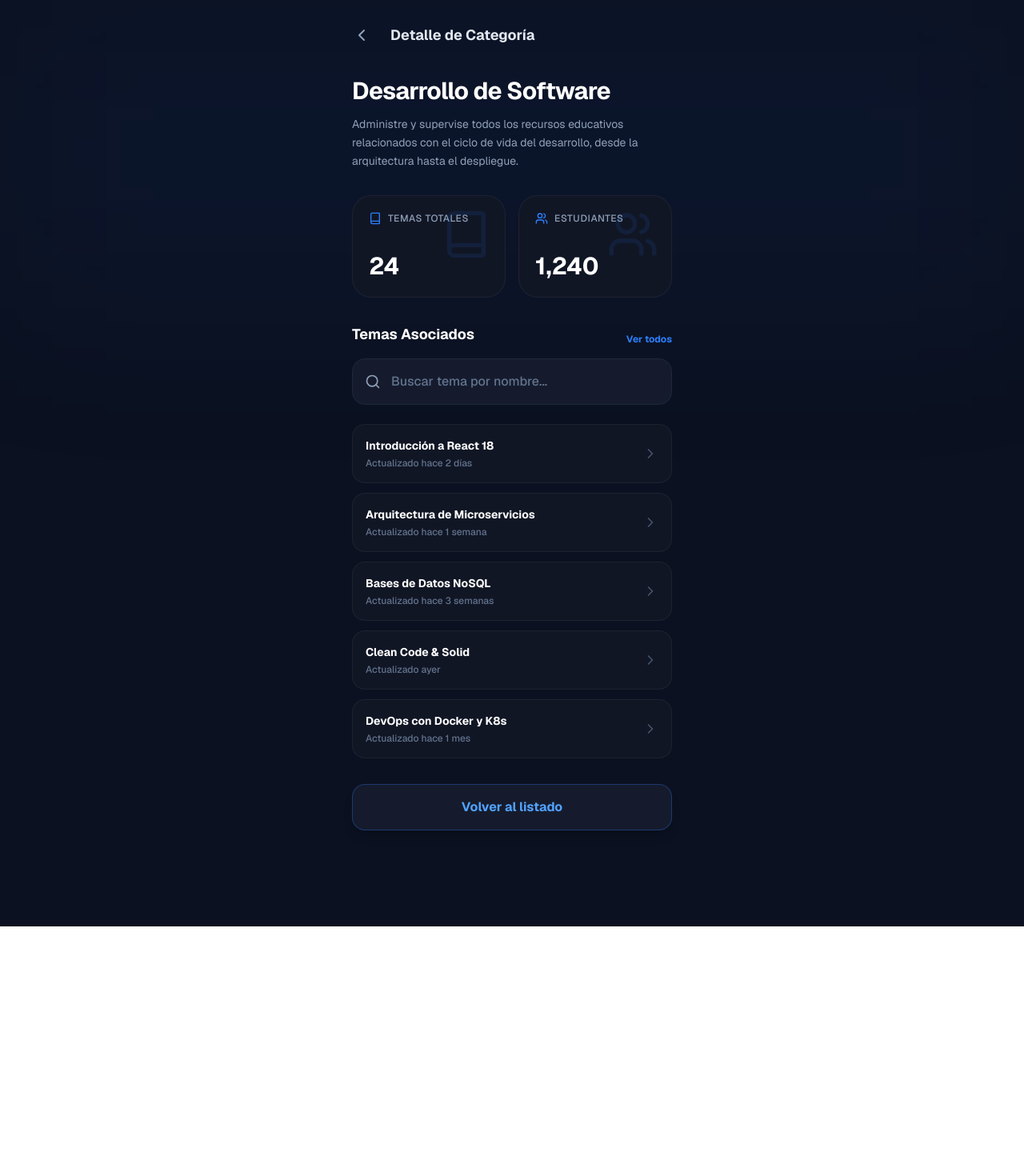
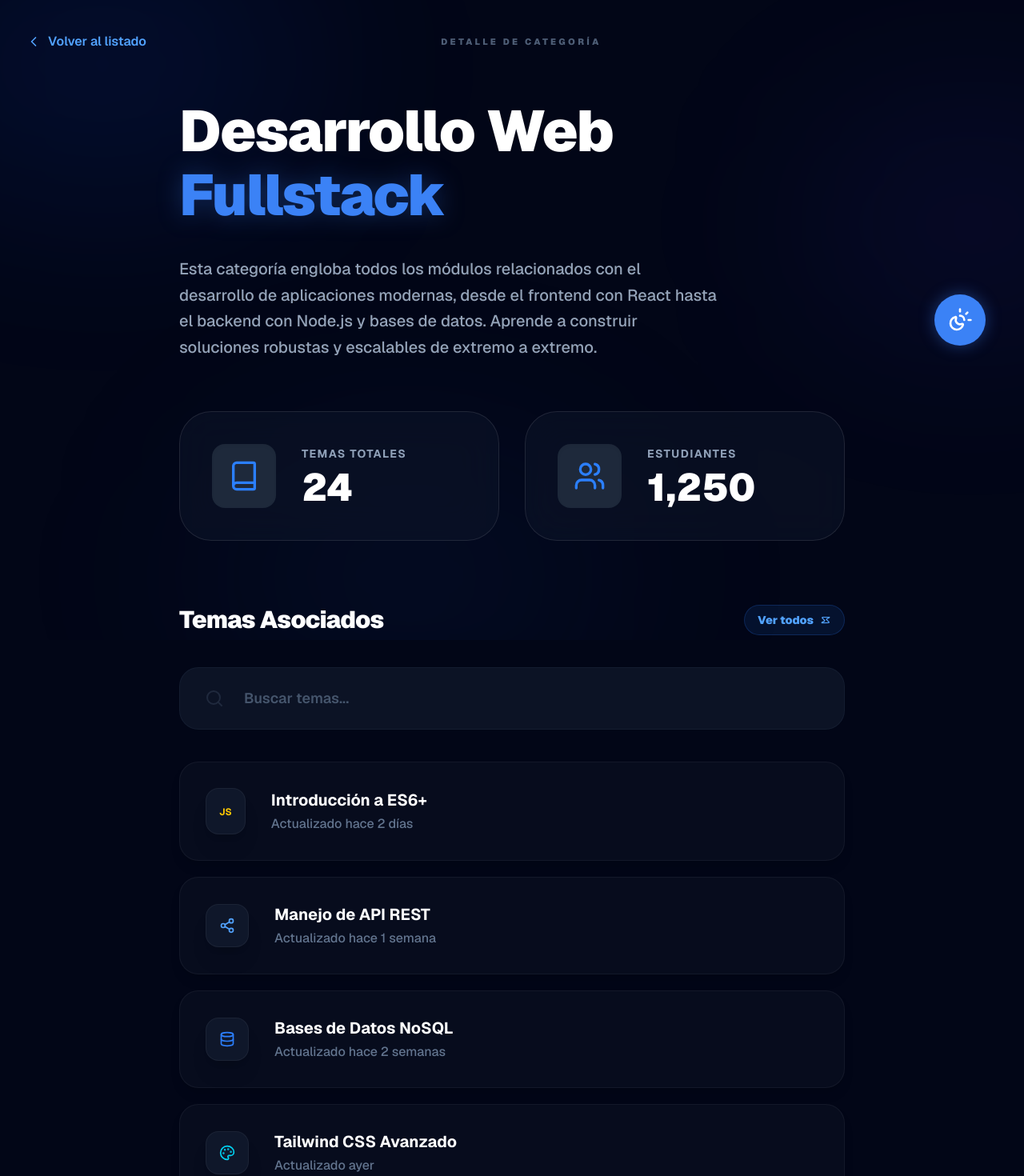
Before and after one commit to unerg-ortiz/edupractica-app, a Next.js app: page /1/admin/categories/1 in a window 1280 px wide. Shown: the top 1470 px of the page at 80% size. Before the commit the page ends 1158 px from the top, so only its background shows below. Built offline with nearby package versions, Linux system fonts and the light colour scheme.

Commit message:
feat: Implement admin category detail page with mock data, topic listing, and search functionality.

```diff
--- a/app/[lang]/admin/categories/[id]/page.tsx
+++ b/app/[lang]/admin/categories/[id]/page.tsx
@@ -9,23 +9,28 @@ import {
     Book,
     Users,
     ChevronRight,
-    LayoutGrid,
-    BarChart,
-    Settings
+    Search as SearchIcon,
+    Code,
+    Database,
+    Palette,
+    Zap,
+    Share2,
+    SunMoon
 } from 'lucide-react';
-import clsx from 'clsx';
 import { useRouter } from 'next/navigation';
 
-// Interfaces for Mock Data
 interface Topic {
     id: string;
     name: string;
     updatedAt: string;
+    icon: React.ReactNode;
+    iconColor: string;
 }
 
 interface CategoryDetail {
     id: string;
     name: string;
+    subtitle: string;
     description: string;
     totalTopics: number;
     totalStudents: number;
@@ -34,23 +39,23 @@ interface CategoryDetail {
 
 export default function CategoryDetailPage({ params }: { params: { lang: string, id: string } }) {
     const t = useTranslations('Categories.detail');
-    const tNav = useTranslations('Admin.nav'); // Assuming reused from list
     const router = useRouter();
     const [searchQuery, setSearchQuery] = useState('');
 
     // Mock Data based on the user request image
     const category: CategoryDetail = {
         id: params.id,
-        name: 'Desarrollo de Software',
-        description: 'Administre y supervise todos los recursos educativos relacionados con el ciclo de vida del desarrollo, desde la arquitectura hasta el despliegue.',
+        name: 'Desarrollo Web',
+        subtitle: 'Fullstack',
+        description: 'Esta categoría engloba todos los módulos relacionados con el desarrollo de aplicaciones modernas, desde el frontend con React hasta el backend con Node.js y bases de datos. Aprende a construir soluciones robustas y escalables de extremo a extremo.',
         totalTopics: 24,
-        totalStudents: 1240,
+        totalStudents: 1250,
         topics: [
-            { id: '1', name: 'Introducción a React 18', updatedAt: 'Actualizado hace 2 días' },
-            { id: '2', name: 'Arquitectura de Microservicios', updatedAt: 'Actualizado hace 1 semana' },
-            { id: '3', name: 'Bases de Datos NoSQL', updatedAt: 'Actualizado hace 3 semanas' },
-            { id: '4', name: 'Clean Code & Solid', updatedAt: 'Actualizado ayer' },
-            { id: '5', name: 'DevOps con Docker y K8s', updatedAt: 'Actualizado hace 1 mes' },
+            { id: '1', name: 'Introducción a ES6+', updatedAt: 'Actualizado hace 2 días', icon: <span className="font-bold text-xs">JS</span>, iconColor: 'text-yellow-400' },
+            { id: '2', name: 'Manejo de API REST', updatedAt: 'Actualizado hace 1 semana', icon: <Share2 className="w-5 h-5" />, iconColor: 'text-blue-400' },
+            { id: '3', name: 'Bases de Datos NoSQL', updatedAt: 'Actualizado hace 2 semanas', icon: <Database className="w-5 h-5" />, iconColor: 'text-blue-500' },
+            { id: '4', name: 'Tailwind CSS Avanzado', updatedAt: 'Actualizado ayer', icon: <Palette className="w-5 h-5" />, iconColor: 'text-cyan-400' },
+            { id: '5', name: 'Node.js y Express Core', updatedAt: 'Actualizado hace 1 mes', icon: <Code className="w-5 h-5" />, iconColor: 'text-green-500' },
         ]
     };
 
@@ -59,120 +64,138 @@ export default function CategoryDetailPage({ params }: { params: { lang: string,
     );
 
     return (
-        <div className="min-h-screen bg-[#0B1120] text-white font-sans pb-24 relative overflow-hidden">
-            {/* Background Gradients */}
-            <div className="absolute top-0 left-0 w-full h-96 bg-blue-900/10 blur-[100px] pointer-events-none" />
+        <div className="min-h-screen bg-[#020617] text-white font-sans selection:bg-blue-500/30 overflow-x-hidden">
+            {/* Ambient Background Glows */}
+            <div className="fixed inset-0 pointer-events-none overflow-hidden">
+                <div className="absolute -top-[10%] -left-[10%] w-[40%] h-[40%] bg-blue-600/10 blur-[120px] rounded-full" />
+                <div className="absolute top-[20%] -right-[10%] w-[30%] h-[30%] bg-indigo-600/10 blur-[120px] rounded-full" />
+                <div className="absolute -bottom-[10%] left-[20%] w-[40%] h-[40%] bg-blue-900/10 blur-[120px] rounded-full" />
+            </div>
 
-            <div className="max-w-md mx-auto p-6 relative z-10">
-                {/* Header */}
-                <header className="flex items-center gap-4 mb-8">
+            {/* Header / Nav */}
+            <nav className="relative z-10 max-w-7xl mx-auto px-8 py-10 flex items-center justify-between">
                 <Link
                     href={`/${params.lang}/admin/categories`}
-                        className="p-2 -ml-2 text-slate-400 hover:text-white transition-colors"
+                    className="flex items-center gap-2 text-blue-400 hover:text-blue-300 transition-all hover:-translate-x-1 font-semibold group"
                 >
-                        <ChevronLeft className="w-6 h-6" />
+                    <ChevronLeft className="w-5 h-5 group-hover:scale-110" />
+                    <span className="text-base">Volver al listado</span>
                 </Link>
-                    <h1 className="text-lg font-bold text-slate-200">
-                        {t('title')}
+                <h1 className="text-[11px] uppercase tracking-[0.3em] font-black text-slate-500/80">
+                    DETALLE DE CATEGORÍA
                 </h1>
+                <div className="w-32 hidden sm:block" />
+            </nav>
+
+            <main className="relative z-10 max-w-4xl mx-auto px-8 pt-6 pb-32">
+                {/* Hero Section */}
+                <header className="mb-16">
+                    <h2 className="text-6xl sm:text-7xl font-black text-white mb-2 tracking-tight">
+                        {category.name}
+                    </h2>
+                    <h3 className="text-6xl sm:text-7xl font-black text-[#3B82F6] mb-10 tracking-tight drop-shadow-[0_0_15px_rgba(59,130,246,0.3)]">
+                        {category.subtitle}
+                    </h3>
+                    <p className="text-[#94A3B8] text-xl leading-relaxed max-w-2xl font-medium">
+                        {category.description}
+                    </p>
                 </header>
 
-                {/* Category Info */}
-                <div className="mb-8">
-                    <h2 className="text-3xl font-bold text-white mb-3 tracking-tight">
-                        {category.name}
-                    </h2>
-                    <p className="text-slate-400 text-sm leading-relaxed">
-                        {category.description}
-                    </p>
+                {/* Metrics Cards */}
+                <div className="grid grid-cols-1 sm:grid-cols-2 gap-8 mb-20">
+                    <div className="bg-[#0F172A]/50 backdrop-blur-xl p-10 rounded-[40px] border border-white/10 flex items-center gap-8 group hover:border-blue-500/30 transition-all hover:shadow-[0_0_50px_-12px_rgba(59,130,246,0.2)]">
+                        <div className="bg-[#1E293B] p-5 rounded-2xl group-hover:scale-110 transition-transform duration-500 shadow-inner">
+                            <Book className="w-10 h-10 text-blue-500" />
                         </div>
-
-                {/* Metrics Cards */}
-                <div className="grid grid-cols-2 gap-4 mb-8">
-                    <div className="bg-[#111625] p-5 rounded-3xl border border-white/5 flex flex-col justify-between h-32 relative overflow-hidden group">
-                        <div className="absolute right-0 top-0 p-4 opacity-10 group-hover:opacity-20 transition-opacity">
-                            <Book className="w-16 h-16 text-blue-500" />
-                        </div>
-                        <div className="flex items-center gap-2 text-slate-400 text-xs font-medium uppercase tracking-wider mb-1">
-                            <Book className="w-4 h-4 text-blue-500" />
-                            {t('metrics.totalTopics')}
-                        </div>
-                        <div className="text-3xl font-bold text-white">
-                            {category.totalTopics}
+                        <div>
+                            <div className="text-slate-400 text-sm font-bold uppercase tracking-widest mb-2">Temas Totales</div>
+                            <div className="text-5xl font-black text-white">{category.totalTopics}</div>
                         </div>
                     </div>
 
-                    <div className="bg-[#111625] p-5 rounded-3xl border border-white/5 flex flex-col justify-between h-32 relative overflow-hidden group">
-                        <div className="absolute right-0 top-0 p-4 opacity-10 group-hover:opacity-20 transition-opacity">
-                            <Users className="w-16 h-16 text-blue-500" />
+                    <div className="bg-[#0F172A]/50 backdrop-blur-xl p-10 rounded-[40px] border border-white/10 flex items-center gap-8 group hover:border-blue-500/30 transition-all hover:shadow-[0_0_50px_-12px_rgba(59,130,246,0.2)]">
+                        <div className="bg-[#1E293B] p-5 rounded-2xl group-hover:scale-110 transition-transform duration-500 shadow-inner">
+                            <Users className="w-10 h-10 text-blue-500" />
                         </div>
-                        <div className="flex items-center gap-2 text-slate-400 text-xs font-medium uppercase tracking-wider mb-1">
-                            <Users className="w-4 h-4 text-blue-500" />
-                            {t('metrics.students')}
-                        </div>
-                        <div className="text-3xl font-bold text-white">
-                            {category.totalStudents.toLocaleString()}
+                        <div>
+                            <div className="text-slate-400 text-sm font-bold uppercase tracking-widest mb-2">Estudiantes</div>
+                            <div className="text-5xl font-black text-white">{category.totalStudents.toLocaleString()}</div>
                         </div>
                     </div>
                 </div>
 
                 {/* Topics Section */}
-                <div className="mb-4 flex items-end justify-between">
-                    <h3 className="text-lg font-bold text-white">
-                        {t('associatedTopics')}
-                    </h3>
-                    <button className="text-blue-500 text-xs font-bold hover:text-blue-400 transition-colors">
-                        {t('viewAll')}
-                    </button>
+                <section>
+                    <div className="flex items-center justify-between mb-10">
+                        <h4 className="text-3xl font-black text-white tracking-tight">Temas Asociados</h4>
+                        <Link href="#" className="text-blue-400 text-sm font-black flex items-center gap-2 hover:text-blue-300 transition-colors bg-blue-500/10 px-4 py-2 rounded-full border border-blue-500/20">
+                            Ver todos <Zap className="w-3.5 h-3.5 rotate-45" />
+                        </Link>
                     </div>
 
-                {/* Search */}
-                <div className="relative mb-6">
-                    <Search className="absolute left-4 top-1/2 -translate-y-1/2 text-slate-400 w-5 h-5" />
+                    {/* Search Bar */}
+                    <div className="relative mb-10 group">
+                        <div className="absolute inset-0 bg-blue-500/5 blur-lg rounded-3xl opacity-0 group-focus-within:opacity-100 transition-opacity" />
+                        <SearchIcon className="absolute left-8 top-1/2 -translate-y-1/2 text-slate-500 w-6 h-6 transition-colors group-focus-within:text-blue-400" />
                         <input
                             type="text"
-                        placeholder={t('searchPlaceholder')}
+                            placeholder="Buscar temas..."
                             value={searchQuery}
                             onChange={(e) => setSearchQuery(e.target.value)}
-                        className="w-full bg-[#151b2d] border border-slate-800 rounded-2xl py-4 pl-12 pr-4 text-slate-200 placeholder-slate-500 focus:outline-none focus:ring-2 focus:ring-blue-500/50 transition-all font-medium"
+                            className="relative w-full bg-[#0F172A]/80 border border-slate-800/50 rounded-3xl py-6 pl-20 pr-8 text-slate-200 placeholder-slate-600 focus:outline-none focus:border-blue-500/50 focus:ring-4 focus:ring-blue-500/5 transition-all text-lg font-semibold"
                         />
                     </div>
 
                     {/* Topics List */}
-                <div className="space-y-3">
+                    <div className="space-y-5">
                         {filteredTopics.map((topic) => (
                             <div
                                 key={topic.id}
-                            className="group flex items-center justify-between bg-[#111625] hover:bg-[#161c2e] p-4 rounded-2xl border border-white/5 transition-all cursor-pointer active:scale-[0.98]"
+                                className="group flex items-center justify-between bg-[#0F172A]/40 hover:bg-[#1E293B]/60 p-8 rounded-3xl border border-white/5 hover:border-white/10 transition-all cursor-pointer shadow-lg hover:shadow-2xl active:scale-[0.99] duration-300"
                             >
+                                <div className="flex items-center gap-8">
+                                    <div className={`p-4 rounded-2xl bg-[#0F172A] border border-white/5 ${topic.iconColor} group-hover:scale-110 transition-transform duration-500 shadow-xl`}>
+                                        {topic.icon}
+                                    </div>
                                     <div>
-                                <h4 className="font-bold text-white text-sm mb-1">
+                                        <h5 className="font-bold text-white text-xl mb-1 group-hover:text-blue-400 transition-colors">
                                             {topic.name}
-                                </h4>
-                                <p className="text-slate-500 text-xs font-medium">
+                                        </h5>
+                                        <p className="text-slate-500 text-base font-medium">
                                             {topic.updatedAt}
                                         </p>
                                     </div>
-                            <ChevronRight className="w-5 h-5 text-slate-600 group-hover:text-white transition-colors" />
+                                </div>
+                                <div className="p-3 rounded-full bg-white/5 opacity-0 group-hover:opacity-100 transition-all transform translate-x-4 group-hover:translate-x-0">
+                                    <ChevronRight className="w-6 h-6 text-white" />
+                                </div>
                             </div>
                         ))}
 
                         {filteredTopics.length === 0 && (
-                        <div className="text-center py-8 text-slate-500 text-sm">
-                            No se encontraron temas.
+                            <div className="text-center py-20 text-slate-500 bg-[#0F172A]/20 rounded-[40px] border border-dashed border-slate-800/50">
+                                <SearchIcon className="w-12 h-12 mx-auto mb-4 opacity-10" />
+                                <p className="text-xl font-medium">No se encontraron temas para esta categoría.</p>
                             </div>
                         )}
                     </div>
+                </section>
+            </main>
 
-                {/* Bottom Action Button */}
-                <div className="mt-8">
-                    <button
-                        onClick={() => router.push(`/${params.lang}/admin/categories`)}
-                        className="w-full bg-[#151b2d] border border-blue-500/30 text-blue-400 hover:bg-blue-500 hover:text-white font-bold py-4 rounded-2xl transition-all shadow-lg active:scale-95 flex items-center justify-center gap-2"
-                    >
-                        {t('backToList')}
+            {/* Footer */}
+            <footer className="relative z-10 max-w-7xl mx-auto px-8 py-16 border-t border-white/5 flex flex-col sm:flex-row items-center justify-between gap-8 text-slate-500 font-medium">
+                <p>© 2024 Plataforma de Aprendizaje. Todos los derechos reservados.</p>
+                <div className="flex items-center gap-10">
+                    <Link href="#" className="hover:text-white transition-colors">Términos</Link>
+                    <Link href="#" className="hover:text-white transition-colors">Privacidad</Link>
+                </div>
+            </footer>
+
+            {/* Floating Theme Toggle (Side position as in image) */}
+            <div className="fixed right-12 top-1/2 -translate-y-1/2 z-50">
+                <button className="w-16 h-16 bg-[#3B82F6] hover:bg-blue-400 text-white rounded-full flex items-center justify-center shadow-[0_0_20px_rgba(59,130,246,0.4)] transition-all hover:scale-110 hover:rotate-12 active:scale-95 group">
+                    <SunMoon className="w-8 h-8 group-hover:animate-pulse" />
                 </button>
-                </div>
             </div>
         </div>
     );
```
Lines whose indentation alone changed are shown as unchanged.
